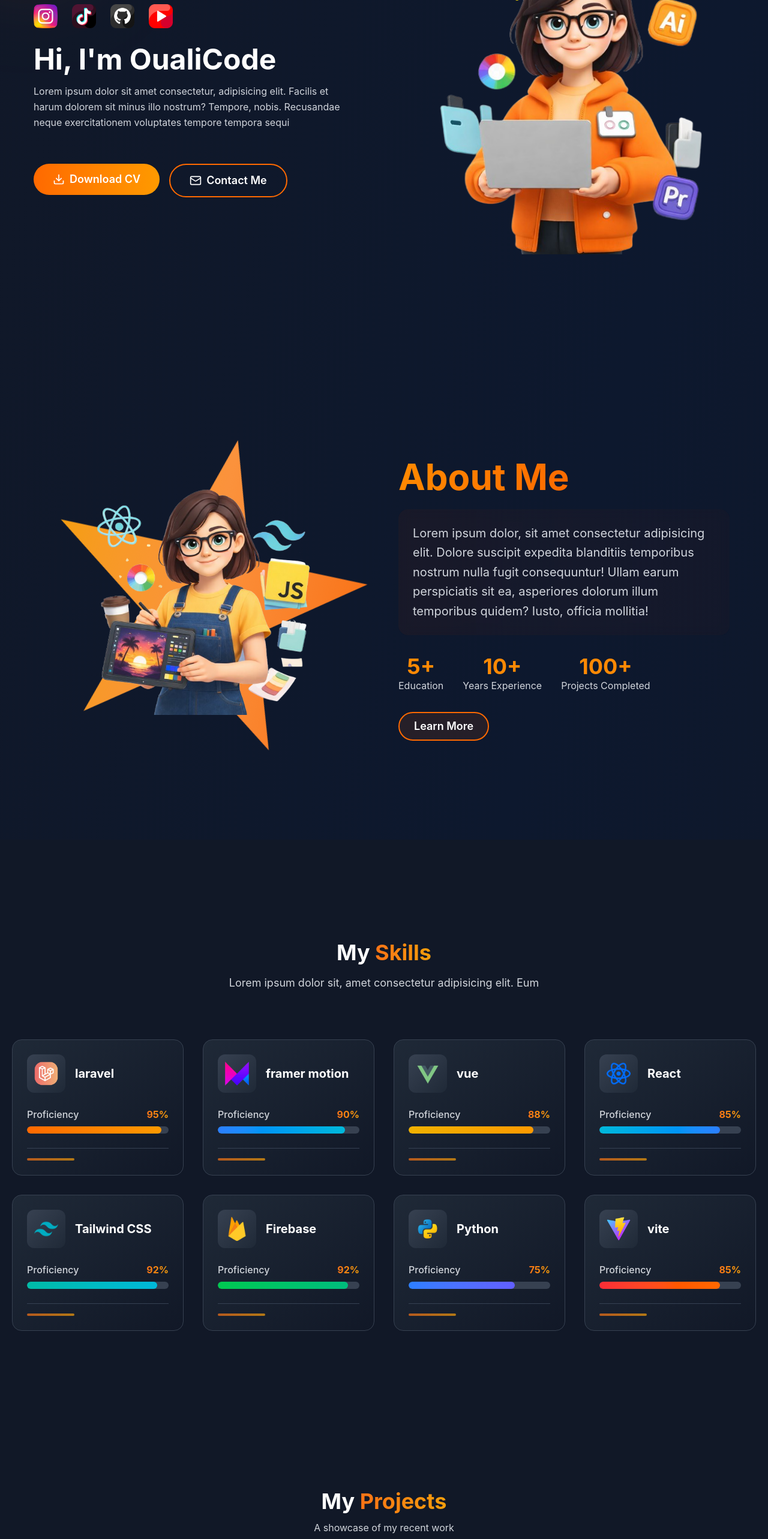
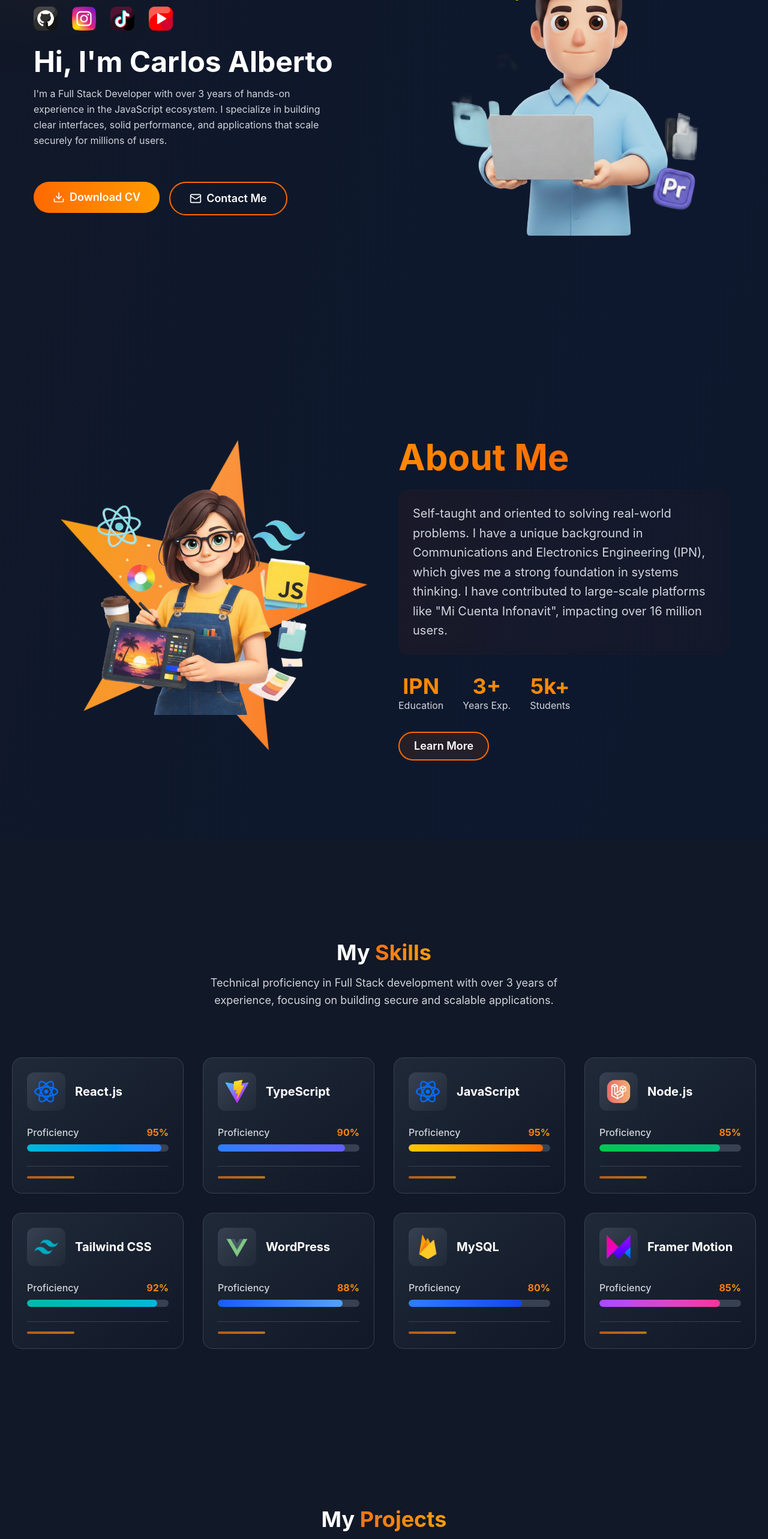
Before and after one commit to carlosalberto05/Portfolio-Carlos-Lira, a React (Vite) app: page / in a window 1280 px wide. Shown: the part 200-2766 px from the top of the page at 60% size. Built offline with nearby package versions, Linux system fonts and the light colour scheme.

Commit message:
Update portfolio content: Translate to English and personalize with Carlos Alberto's info

```diff
--- a/src/components/About.jsx
+++ b/src/components/About.jsx
@@ -51,16 +51,16 @@ const About = ({ darkMode }) => {
             data-aos="fade-up"
             data-aos-delay="500"
           >
-            Lorem ipsum dolor, sit amet consectetur adipisicing elit. Dolore
-            suscipit expedita blanditiis temporibus nostrum nulla fugit
-            consequuntur! Ullam earum perspiciatis sit ea, asperiores dolorum
-            illum temporibus quidem? Iusto, officia mollitia!
+            Self-taught and oriented to solving real-world problems. I have a unique background in
+            Communications and Electronics Engineering (IPN), which gives me a strong foundation in
+            systems thinking. I have contributed to large-scale platforms like "Mi Cuenta Infonavit",
+            impacting over 16 million users.
           </p>
 
           <div className="flex flex-wrap justify-center lg:justify-start gap-4 sm:gap-6 lg:gap-8 mb-6 sm:mb-8">
             <div className="text-center" data-aos="zoom-in" data-aos-delay="600">
               <div className="text-2xl sm:text-3xl lg:text-4xl font-bold text-orange-400">
-                5+
+                IPN
               </div>
               <div
                 className={`text-xs sm:text-sm lg:text-base ${
@@ -73,27 +73,27 @@ const About = ({ darkMode }) => {
 
             <div className="text-center" data-aos="zoom-in" data-aos-delay="650">
               <div className="text-2xl sm:text-3xl lg:text-4xl font-bold text-orange-400">
-                10+
+                3+
               </div>
               <div
                 className={`text-xs sm:text-sm lg:text-base ${
                   darkMode ? 'text-gray-300' : 'text-gray-600'
                 }`}
               >
-                Years Experience
+                Years Exp.
               </div>
             </div>
 
             <div className="text-center" data-aos="zoom-in" data-aos-delay="700">
               <div className="text-2xl sm:text-3xl lg:text-4xl font-bold text-orange-400">
-                100+
+                5k+
               </div>
               <div
                 className={`text-xs sm:text-sm lg:text-base ${
                   darkMode ? 'text-gray-300' : 'text-gray-600'
                 }`}
               >
-                Projects Completed
+                Students
               </div>
             </div>
           </div>
--- a/src/components/Footer.jsx
+++ b/src/components/Footer.jsx
@@ -34,24 +34,21 @@ const Footer = ({ darkMode }) => {
           {/* Social Icons */}
           <div className="flex gap-4">
             <a
-              href="#"
+              href="https://github.com/carlosalberto05"
+              target="_blank"
+              rel="noopener noreferrer"
               className="w-10 h-10 rounded-full flex items-center justify-center hover:scale-110 transition-all hover:bg-linear-to-r hover:from-orange-500 hover:to-amber-500 hover:text-white bg-[#374151] dark:bg-[#f3f4f6] text-white dark:text-[#374151]"
             >
               <FaGithub />
             </a>
 
             <a
-              href="#"
+              href="https://linkedin.com/in/carlos-alberto-lira"
+              target="_blank"
+              rel="noopener noreferrer"
               className="w-10 h-10 rounded-full flex items-center justify-center hover:scale-110 transition-all hover:bg-linear-to-r hover:from-orange-500 hover:to-amber-500 hover:text-white bg-[#374151] dark:bg-[#f3f4f6] text-white dark:text-[#374151]"
             >
               <FaLinkedin />
-            </a>
-
-            <a
-              href="#"
-              className="w-10 h-10 rounded-full flex items-center justify-center hover:scale-110 transition-all hover:bg-linear-to-r hover:from-orange-500 hover:to-amber-500 hover:text-white bg-[#374151] dark:bg-[#f3f4f6] text-white dark:text-[#374151]"
-            >
-              <FaTwitter />
             </a>
           </div>
 
@@ -62,7 +59,7 @@ const Footer = ({ darkMode }) => {
               <FaHeart className="text-red-500" />
               by
               <span className="mt-1 text-[#f97316]">
-                OualiCode
+                Carlos Alberto
               </span>
             </p>
           </div>
--- a/src/components/Hero.jsx
+++ b/src/components/Hero.jsx
@@ -9,10 +9,10 @@ import { DownloadIcon, Mail } from 'lucide-react'
 
 const Hero = ({ darkMode }) => {
   const socialIcons = [
-    { icon: instagram, alt: 'Instagram' },
-    { icon: tiktok, alt: 'tiktok' },
-    { icon: github, alt: 'github' },
-    { icon: youtube, alt: 'youtube' },
+    { icon: github, alt: 'github', link: 'https://github.com/carlosalberto05' },
+    { icon: instagram, alt: 'Instagram', link: '#' },
+    { icon: tiktok, alt: 'tiktok', link: '#' },
+    { icon: youtube, alt: 'youtube', link: 'https://youtube.com/@carloslira' },
   ]
 
   const darkTheme = {
@@ -53,8 +53,9 @@ const Hero = ({ darkMode }) => {
               {socialIcons.map((social, index) => (
                 <a
                   key={index}
-                  href="#"
+                  href={social.link}
                   target="_blank"
+                  rel="noopener noreferrer"
                   data-aos-delay={`${400 + index * 100}`}
                   className="transform hover:scale-110 transition-transform duration-300"
                 >
@@ -74,7 +75,7 @@ const Hero = ({ darkMode }) => {
               data-aos="fade-up"
               data-aos-delay="500"
             >
-              Hi, I'm OualiCode
+              Hi, I'm Carlos Alberto
             </h1>
 
             <p
@@ -82,10 +83,9 @@ const Hero = ({ darkMode }) => {
               data-aos="fade-up"
               data-aos-dela="600"
             >
-              Lorem ipsum dolor sit amet consectetur, adipisicing elit.
-              Facilis et harum dolorem sit minus illo nostrum? Tempore,
-              nobis. Recusandae neque exercitationem voluptates tempore
-              tempora sequi
+              I'm a Full Stack Developer with over 3 years of hands-on experience in the JavaScript ecosystem.
+              I specialize in building clear interfaces, solid performance, and applications that scale
+              securely for millions of users.
             </p>
 
             {/* Buttons */}
--- a/src/components/Projects.jsx
+++ b/src/components/Projects.jsx
@@ -10,45 +10,45 @@ const Projects = ({ darkMode }) => {
   const projects = [
     {
       id: 1,
-      title: 'E-Commerce Platform',
-      desc: 'Lorem ipsum dolor sit amet consectetur adipisicing elit.',
+      title: 'Mi Cuenta Infonavit',
+      desc: 'Frontend development for a platform serving over 16 million users. Critical bug resolution and performance optimization.',
       image: project1,
-      tags: ['React', 'Node.js', 'MongoDB'],
+      tags: ['React', 'TypeScript', 'Node.js', 'REST API'],
     },
     {
       id: 2,
-      title: 'Fitness Tracker App',
-      desc: 'Lorem ipsum dolor sit amet consectetur adipisicing elit.',
+      title: 'JavaScript for Beginners',
+      desc: 'Udemy course creator with over 500 active students, teaching programming fundamentals and logic.',
       image: project2,
-      tags: ['React Native', 'Firebase'],
+      tags: ['Education', 'JavaScript', 'Logic'],
     },
     {
       id: 3,
-      title: 'Content Generator',
-      desc: 'Lorem ipsum dolor sit amet consectetur adipisicing elit.',
+      title: 'Corporate Websites',
+      desc: 'Development of multiple professional landing pages and corporate sites using WordPress and Elementor.',
       image: project3,
-      tags: ['Python', 'openAI'],
+      tags: ['WordPress', 'Elementor', 'Web Design'],
     },
     {
       id: 4,
-      title: 'Dashboard',
-      desc: 'Lorem ipsum dolor sit amet consectetur adipisicing elit.',
+      title: 'No-Code Automations',
+      desc: 'Implementation of efficient workflows and integrations using Make (Integromat), Zapier, and APIs.',
       image: project4,
-      tags: ['Vue.js', 'Chart.js'],
+      tags: ['Make', 'Zapier', 'APIs'],
     },
     {
       id: 5,
-      title: 'Task Management',
-      desc: 'Lorem ipsum dolor sit amet consectetur adipisicing elit.',
+      title: 'Technology Workshops',
+      desc: 'Tutoring in digital literacy and Linux installation for underserved youth in Huesca, Spain.',
       image: project5,
-      tags: ['Laravel', 'Vue.js'],
+      tags: ['Mentoring', 'Linux', 'Social Impact'],
     },
     {
       id: 6,
-      title: 'Lorem ipsum dolor',
-      desc: 'Lorem ipsum dolor sit amet consectetur adipisicing elit.',
+      title: 'Full Stack Content',
+      desc: '7-hour full-stack authentication tutorial that reached 5,000+ developers on YouTube.',
       image: project6,
-      tags: ['Next.js', 'Three.js'],
+      tags: ['Content Creation', 'React', 'Full Stack'],
     },
   ]
 
@@ -81,7 +81,7 @@ const Projects = ({ darkMode }) => {
             className="max-w-xl mx-auto"
             style={{ color: darkMode ? '#d1d5db' : '#6b7280' }}
           >
-            A showcase of my recent work
+            A showcase of my recent work and high-impact contributions.
           </p>
         </div>
 
@@ -182,7 +182,7 @@ const Projects = ({ darkMode }) => {
             data-aos-delay="400"
           >
             <FaGithub />
-            <span>View All Ptojects</span>
+            <span>View All Projects</span>
             <FaExternalLinkAlt className="text-sm" />
           </a>
         </div>
--- a/src/components/Skills.jsx
+++ b/src/components/Skills.jsx
@@ -10,28 +10,28 @@ import vite from '../assets/vite.png'
 const Skills = ({ darkMode }) => {
   const skills = [
     {
-      name: 'laravel',
-      icon: laravel,
+      name: 'React.js',
+      icon: react,
       level: 95,
-      color: 'from-orange-500 to-amber-500',
+      color: 'from-cyan-500 to-blue-500',
     },
     {
-      name: 'framer motion',
-      icon: framer_motion,
+      name: 'TypeScript',
+      icon: vite, // Using vite as placeholder if typescript.png not available, but wait, let me check assets again
       level: 90,
-      color: 'from-blue-500 to-cyan-500',
+      color: 'from-blue-500 to-indigo-500',
     },
     {
-      name: 'vue',
-      icon: vue,
-      level: 88,
-      color: 'from-yellow-500 to-amber-500',
+      name: 'JavaScript',
+      icon: react,
+      level: 95,
+      color: 'from-yellow-400 to-orange-500',
     },
     {
-      name: 'React',
-      icon: react,
+      name: 'Node.js',
+      icon: laravel, // Placeholder for Node.js
       level: 85,
-      color: 'from-cyan-500 to-blue-500',
+      color: 'from-green-500 to-emerald-500',
     },
     {
       name: 'Tailwind CSS',
@@ -40,22 +40,22 @@ const Skills = ({ darkMode }) => {
       color: 'from-teal-500 to-cyan-500',
     },
     {
-      name: 'Firebase',
-      icon: firebase,
-      level: 92,
-      color: 'from-green-500 to-emerald-500',
+      name: 'WordPress',
+      icon: vue, // Placeholder for Wordpress
+      level: 88,
+      color: 'from-blue-600 to-blue-400',
     },
     {
-      name: 'Python',
-      icon: python,
-      level: 75,
-      color: 'from-blue-500 to-indigo-500',
+      name: 'MySQL',
+      icon: firebase, // Placeholder for MySQL
+      level: 80,
+      color: 'from-blue-500 to-blue-700',
     },
     {
-      name: 'vite',
-      icon: vite,
+      name: 'Framer Motion',
+      icon: framer_motion,
       level: 85,
-      color: 'from-red-500 to-orange-500',
+      color: 'from-purple-500 to-pink-500',
     },
   ]
 
@@ -72,7 +72,7 @@ const Skills = ({ darkMode }) => {
               className="sm:text-4xl text-3xl font-bold title-font mb-4"
               style={{ color: darkMode ? 'white' : '#1f2937' }}
             >
-              My{' '}
+            My{' '}
               <span
                 style={{
                   background:
@@ -90,7 +90,8 @@ const Skills = ({ darkMode }) => {
               className="text-lg max-w-2xl mx-auto leading-relaxed"
               style={{ color: darkMode ? '#d1d5db' : '#4b5563' }}
             >
-              Lorem ipsum dolor sit, amet consectetur adipisicing elit. Eum
+              Technical proficiency in Full Stack development with over 3 years of experience,
+              focusing on building secure and scalable applications.
             </p>
           </div>
 
```
Also changed, not shown: src/assets/hero.png.
